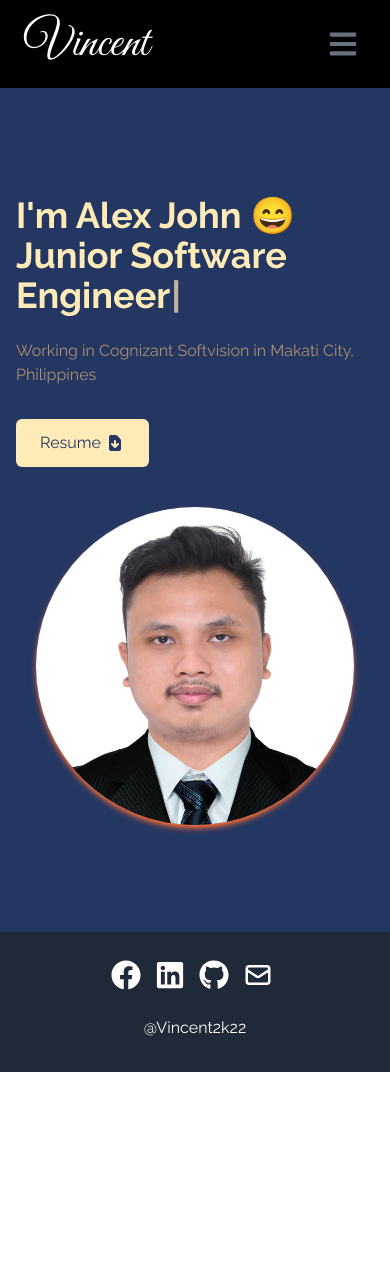
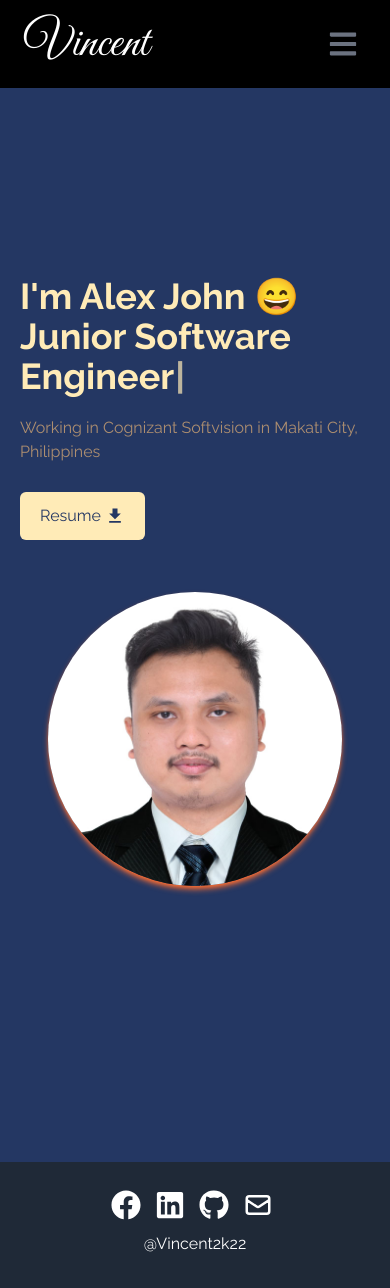
Before and after one commit to AlexMataac/my-portfolio, a React (Create React App) app: page / in a window 390 px wide. Before the commit the page ends 1072 px from the top, so only its background shows below. Built offline with nearby package versions, Linux system fonts and the light colour scheme.

Commit message:
updated portfolio

```diff
--- a/src/components/AboutMe.jsx
+++ b/src/components/AboutMe.jsx
@@ -78,27 +78,26 @@ const AboutMe = () => {
 
     ]
   return (
-    <div name='about me' className='w-full py-32 pt-44 bg-[#243763] text-[#FFEBB7]'>
-        <div className='max-w-screen-lg p-4 mx-auto flex flex-col justify-center w-full'>
-            <div className='pb-0 md:pb-8 md:pt-0'>
+    <div name='about me' className='w-full p-40 py-20 px-1 bg-[#243763] text-[#FFEBB7]'>
+        <div className='max-w-screen-lg p-10 px-5 mx-auto flex flex-col justify-center w-full'>
+            <div className='pb-0 md:pb-10 md:pt-0'>
                 <p className='md:hidden text-4xl font-bold inline border-b-4 border-[#BAD7E9]'>
                     About Me
                     </p>
-                    <div className='items-center justify-center grid md:grid-cols-2 sm:grid-cols-1'>
-                        <img src={Image} alt='' className='py-10 object-scale-down h-50 md: w-96 '/>
+                    </div>
+                    <div className='items-center px-5 py-5 justify-center grid md:grid-cols-2 sm:grid-cols-1'>
+                        <img src={Image} alt='' className='py-5 px-5 object-scale-down h-50 md:w-max'/>
                     <div>
                         {
                             info.map(({id, childs}) => (
                                 <div key={id}
-                                className='flex flex-col items-start font-medium px-5 py-2 mt-2 text-white'>
+                                className='flex flex-col items-start font-medium px-8 py-2 mt-4 text-white'>
                                     {childs}
                                     </div>
                             ))
                         }
                     </div>
-                        </div>
-
-                    </div>
+                </div>
             </div>
 
         </div>
--- a/src/components/Contact.jsx
+++ b/src/components/Contact.jsx
@@ -3,7 +3,7 @@ import React from 'react';
 const Contact = () => {
   return (
     <div name='contact me'
-    className='w-full bg-[#243763] text-[#FFEBB7] pt-20 pb-20 '>
+    className='w-full bg-[#243763] text-[#FFEBB7] p-28 px-1 md:py-20 '>
         <div className='flex flex-col p-4 justify-center max-w-screen-lg mx-auto'>
             <div className=' block mt-12'>
                 <p className='md:hidden text-4xl font-bold inline border-b-4 border-[#BAD7E9]'>Contact Me</p>
--- a/src/components/Experience.jsx
+++ b/src/components/Experience.jsx
@@ -65,7 +65,7 @@ const Experience = () => {
   return (
     <div
     name='experience'
-    className='bg-[#243763] w-full pb-96 pt-56'>
+    className='bg-[#243763] w-full p-36 px-1 lg:px-16 py-28'>
         <div className='max-screen-lg mx-auto p-4 flex flex-col justify-center w-full text-[#FFEBB7]'>
             <div className='md:hidden'>
                 <p className='text-4xl font-bold border-b-4 border-[#BAD7E9] p-2 inline'>Experience</p>
--- a/src/components/Footer.jsx
+++ b/src/components/Footer.jsx
@@ -44,12 +44,12 @@ const Footer = () => {
         },
     ]
   return (
-    <div className='text-center bg-gray-800 text-white py-4'>
+    <div className='text-center bg-gray-800 text-white py-6'>
         <div className='flex flex-col gap-0 space-y-0 px-6'>
-            <div className='flex justify-center pt-2'>
+            <div className='flex justify-center'>
 
                 {links.map(({id, childs, href}) => (
-                    <li key={id} className='leading-normal list-none uppercase hover:bg-black hover:bg-opacity-5 focus:outline-none focus:ring-0 hover:scale-125 duration-300 transition ease-in-out w-9 h-9 m-1'>
+                    <li key={id} className='leading-normal list-none uppercase hover:bg-black hover:bg-opacity-5 focus:outline-none focus:ring-0 hover:scale-125 duration-300 transition ease-in-out w-9 m-1'>
                         <a href={href} className=''>
                             {childs}
                         </a>
@@ -58,7 +58,7 @@ const Footer = () => {
                 )}
             </div>
 
-            <div className='text-center p-4'>
+            <div className='text-center p-2'>
                 @Vincent2k22
             </div>
         </div>
--- a/src/components/Home.jsx
+++ b/src/components/Home.jsx
@@ -3,17 +3,17 @@ import Me from '../img/hero.JPG';
 import {MdOutlineKeyboardArrowRight} from 'react-icons/md';
 import { Button, Link } from 'react-scroll';
 import Typewriter from 'typewriter-effect';
-import {HiDocumentDownload} from 'react-icons/hi';
+import {MdDownload} from 'react-icons/md';
 import PDF from '../assets/CV - Alex John Vincent Mataac.pdf'
 
 const Home = () => {
   return (
     <div name="home"
-    className='flex h-screen w-full bg-[#243763]'>
+    className='flex p-64 px-1 w-full md:py-48 bg-[#243763]'>
         <div className='max-w-screen-lg mx-auto flex flex-col
-        items-center justify-center px-4 md:flex-row'>
-            <div className='flex flex-col justify-center md:justify-start'>
-            <h2 className='text-4xl sm:text-4xl font-bold text-[#FFEBB7] pr-5' >
+        items-center justify-center px-4 py-5 md:flex-row'>
+            <div className='flex flex-col justify-center pb-3 md:justify-start'>
+            <h2 className='text-4xl sm:text-4xl font-bold text-[#FFEBB7]' >
                 I'm Alex John &#128516;
                 <Typewriter
                 options={{
@@ -26,22 +26,22 @@ const Home = () => {
                     loop:{Infinity}
                 }} />
             </h2>
-            <p className='text-[#AD8E70] py-6 max-w-md sm:max-w-sm'>
+            <p className='text-[#AD8E70] py-5 max-w-md sm:max-w-sm'>
                 Working in Cognizant Softvision in Makati City, Philippines
             </p>
 
             <div>
-                <a href={PDF} target="_blank" className='group text-[#243763] w-fit px-6 py-3 my-2 flex items-center rounded-md
+                <a href={PDF} target="_blank" className='group text-[#243763] w-fit px-5 py-3 my-2 flex items-center rounded-md
                 bg-[#FFEBB7] cursor-pointer mb-10'>
                     Resume
-                    <span className='group-hover:rotate-0 duration-300'>
-                    <HiDocumentDownload size={20} className="ml-1" />
+                    <span className='group-hover:rotate-1 duration-300'>
+                    <MdDownload size={20} className="ml-1" />
                     </span>
                 </a>
             </div>
         </div>
 
-            <div className='flex justify-center items-center px-5' >
+            <div className='flex justify-center items-center px-7' >
                 <img src={Me} alt="my profile" className='flex items-center justify-center shadow-md shadow-[#FF6E31] rounded-full w-full min-w-xs max-w-md'/>
             </div>
         </div>
--- a/src/components/Navbar.jsx
+++ b/src/components/Navbar.jsx
@@ -46,7 +46,7 @@ const Navbar = () => {
         },
     ]
   return (
-    <div className='flex justify-between items-center w-full z-50 p-5 px-4 text-white bg-black relative'>
+    <div className='flex justify-between items-center w-full z-50 p-5 px-4 text-white bg-black fixed'>
         <div>
             <h1 className='text-5xl font-signature ml-2'>Vincent</h1>
         </div>
@@ -73,7 +73,7 @@ const Navbar = () => {
 
         {nav && (
             <ul className='flex flex-col justify-center items-center absolute
-            top-0 left-0 w-full bg-gradient-to-b from-black to-gray-800 text-gray-500'>
+            top-0 left-0 w-screen h-screen bg-gradient-to-b from-black to-gray-800 text-gray-500 '>
 
                 {links.map(({id, link, linkname }) => (
                     <li
--- a/src/components/Project.jsx
+++ b/src/components/Project.jsx
@@ -8,8 +8,8 @@ const Project = (props) => {
     props.load()
   }
   return (
-    <div name="project" className='  bg-[#243763] w-full pb-40'>
-        <div className='max-screen-lg mx-auto p-4 flex flex-col justify-start w-full h-full text-[#FFEBB7]'>
+    <div name="project" className='  bg-[#243763] w-full p-40 px-1 md:py-24'>
+        <div className='max-screen-lg mx-auto p-4 flex flex-col justify-start w-full text-[#FFEBB7]'>
             <div className='md:hidden'>
                 <p className='text-4xl font-bold border-b-4 border-[#BAD7E9] p-2 inline'>Projects</p>
             </div>
--- a/src/components/Resume.jsx
+++ b/src/components/Resume.jsx
@@ -7,7 +7,7 @@ import {MdWork} from 'react-icons/md';
 const Resume = () => {
   return (
     <div name='resume'
-    className='bg-[#243763] w-full pb-44 text-[#FFEBB7]'>
+    className='bg-[#243763] w-full p-56 px-3 lg:pl-16 md:py-28 text-[#FFEBB7]'>
         <div className='max-w-screen-lg p-4 mx-auto flex flex-col justify-center'>
             <div className='md:hidden pb-10'>
                 <p className='text-4xl font-bold inline border-b-4 border-[#BAD7E9]'>Resume</p>
```
